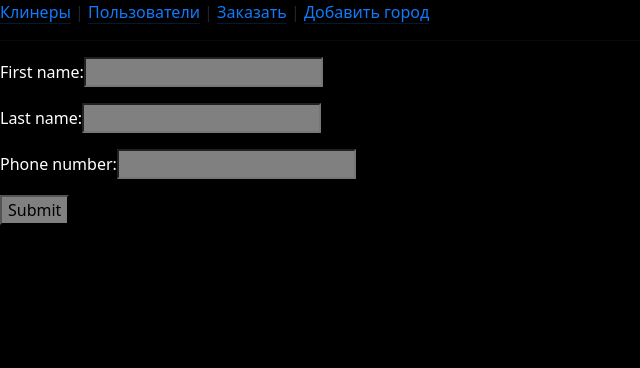
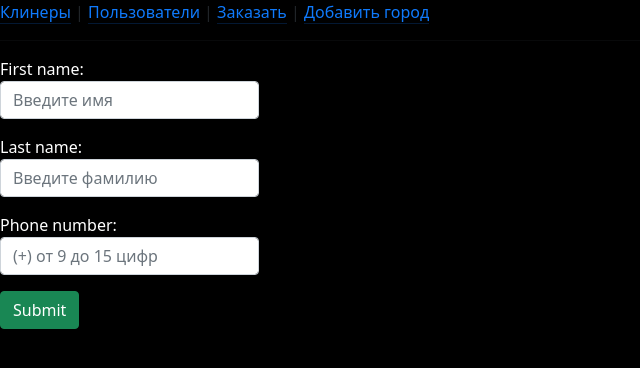
Before and after one commit to MrDevid211/DJ-Cleaners, a Django app: page /customers/new in a window 1280 px wide. Shown: the top 368 px of the page, without its empty margins (0-640 px from the left). Run offline with Django 3.2, Linux system fonts and the light colour scheme.

Commit message:
Закончил с формой создания юзеров

```diff
--- a/Project/cleaners/templates/cleaners/cleaner_form.html
+++ b/Project/cleaners/templates/cleaners/cleaner_form.html
@@ -16,7 +16,7 @@
         </select>
 
             <fieldset>
-              <legend>Выберите города, в которы может работать клинер</legend>
+              <legend>Выберите города, в которых может работать клинер</legend>
               <div class="check-city">
                 {% for city in citys %}
                 <input type="checkbox" id={{ city.city }} name="other_city" value={{ city.city }}>
@@ -26,6 +26,7 @@
             </fieldset>
 
             <input class="btn btn-success" type="submit" value="Submit" />
+            <h4>{{ error }}</h4>
 
         </form>
     </div>
--- a/Project/cleaners/views.py
+++ b/Project/cleaners/views.py
@@ -46,7 +46,8 @@ def CleanerCreation(request):
             Cleaner.objects.filter(city='1').update(city=main_city[0]) # Ну тут мы точечно меняем запист в БД и пиаем туда наши данные
             Cleaner.objects.filter(other_city='2').update(other_city=citylist) # Тут тоже
             Cleaner.objects.filter(other_city_for_details='3').update(other_city_for_details=city_for_details) # И тут (да ну, серьёзно?)
-
+            return redirect('/cleaners/new')
+        else:
             error = "Форма заполнена не верно"
 
     form = CleanerForm
--- /dev/null
+++ b/Project/customers/forms.py
@@ -0,0 +1,25 @@
+from .models import Customer
+from django.forms import ModelForm, TextInput
+
+
+class CustomerForm(ModelForm):
+    class Meta:
+        model = Customer
+        fields = ['first_name', 'last_name', "phone_number"]
+        widgets = {
+            'first_name': TextInput(attrs={
+                'class': "form-control",
+                'placeholder': 'Введите имя',
+            }),
+            'last_name': TextInput(attrs={
+                'class': "form-control",
+                'placeholder': 'Введите фамилию'
+            }),
+            'phone_number': TextInput(attrs={
+                'class': "form-control",
+                'placeholder': '(+) от 9 до 15 цифр ',
+                'pattern': "[+][0-9]{9,15}"
+            }),
+
+
+        }
--- a/Project/customers/templates/customers/customer_detail.html
+++ b/Project/customers/templates/customers/customer_detail.html
@@ -4,6 +4,7 @@
 {% block content %}
     <h1>{{ customer.first_name }}</h1>
     <p>Счёт: <i>{{ customer.quality_score }}</i></p>
+    <p>Номер телефона: <i>{{ customer.phone_number }}</i></p>
     <p>
         <a href="{% url "customers:list" %}">Назад</a>
     </p>
--- a/Project/customers/templates/customers/customer_form.html
+++ b/Project/customers/templates/customers/customer_form.html
@@ -2,9 +2,25 @@
 
 
 {% block content %}
-    <form method="post">
-        {% csrf_token %}
-        {{ form.as_p }}
-        <input type="submit" value="Submit" />
-    </form>
+    <div class="create-customers">
+        <form method="post">
+            {% csrf_token %}
+            <div class="form">
+                {{ form.as_p }}
+            </div>
+            <input class="btn btn-success" type="submit" value="Submit" />
+            <h4>{{ error }}</h4>
+        </form>
+    </div>
+
+    <style type="text/css">
+
+        .create-customers {
+            width: 45%;
+        }
+        .form {
+            width: 45%;
+        }
+
+    </style>
 {% endblock content %}
--- a/Project/customers/templates/customers/customer_list.html
+++ b/Project/customers/templates/customers/customer_list.html
@@ -5,7 +5,7 @@
     <h1>Пользователи</h1>
 
     <p>
-        <a href="{% url "customers:new" %}">Добавить пользователя</a>
+        <a href="new">Добавить пользователя</a>
     </p>
     <table class="table">
         <thead>
--- a/Project/customers/urls.py
+++ b/Project/customers/urls.py
@@ -1,5 +1,7 @@
 from django.conf.urls import url
+from django.urls import path, re_path
 
+from . import views
 from .views import CustomerList, CustomerDetail, CustomerCreation, CustomerUpdate, CustomerDelete
 
 
@@ -7,7 +9,7 @@ urlpatterns = [
 
     url(r'^$', CustomerList.as_view(), name='list'),
     url(r'^(?P<pk>\d+)$', CustomerDetail.as_view(), name='detail'),
-    url(r'^new$', CustomerCreation.as_view(), name='new'),
+    re_path('new', views.CustomerCreation),
     url(r'^edit/(?P<pk>\d+)$', CustomerUpdate.as_view(), name='edit'),
     url(r'^delete/(?P<pk>\d+)$', CustomerDelete.as_view(), name='delete'),
 
--- a/Project/customers/views.py
+++ b/Project/customers/views.py
@@ -1,9 +1,10 @@
 from django.urls import reverse_lazy
+from django.shortcuts import render, redirect
 
 from django.views.generic import ListView
 from django.views.generic.detail import DetailView
 from django.views.generic.edit import CreateView, UpdateView, DeleteView
-
+from .forms import CustomerForm
 
 from .models import Customer
 
@@ -16,10 +17,34 @@ class CustomerDetail(DetailView):
     model = Customer
 
 
-class CustomerCreation(CreateView):
-    model = Customer
-    success_url = reverse_lazy('customers:list')
-    fields = ['first_name', 'last_name', 'phone_number']
+
+
+def CustomerCreation(request):
+    customer = Customer.objects.all()
+    error = '' # Шоб коду плохо не было создадим эту переменную заранее,а то ругается
+    if request.method == "POST": # Проверяем что мы там вообще получаем и если это было кинуто нам через POST (не церковный) - продолжаем
+
+        form = CustomerForm(request.POST)  # Запихаем эти данные в переменную
+
+        if form.is_valid(): # Проверяем на валидность (не напартачили ли со вводом)
+            form.save() # Кидаем всё это в нашу табличку в БД
+            return redirect('/customers/new')
+        else:
+            error = "Форма заполнена не верно"
+
+    form = CustomerForm
+    # Ну тут мы просто пихаем наши байтики данных на страницу, где их уже можно будет красивенько (или не очень) разместить
+    context = {
+        'form': form,
+        'error': error,
+        'customer': customer,
+    }
+
+    return render(request, 'customers/customer_form.html', context)
+
+
+
+
 
 
 class CustomerUpdate(UpdateView):
```
Also changed, not shown: Project/db.sqlite3, db.sqlite3 (deleted).
